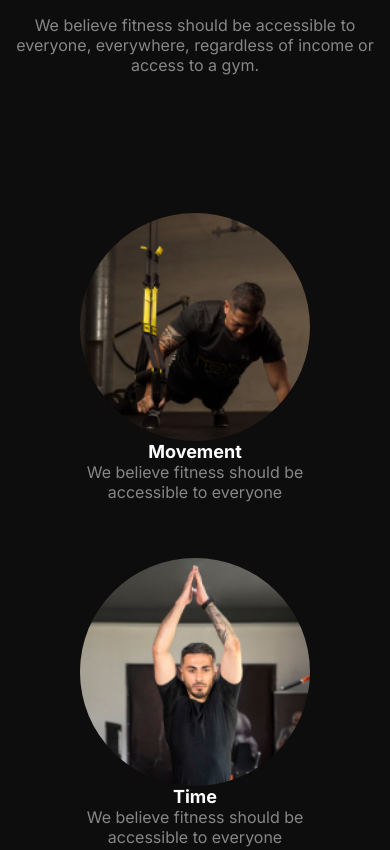
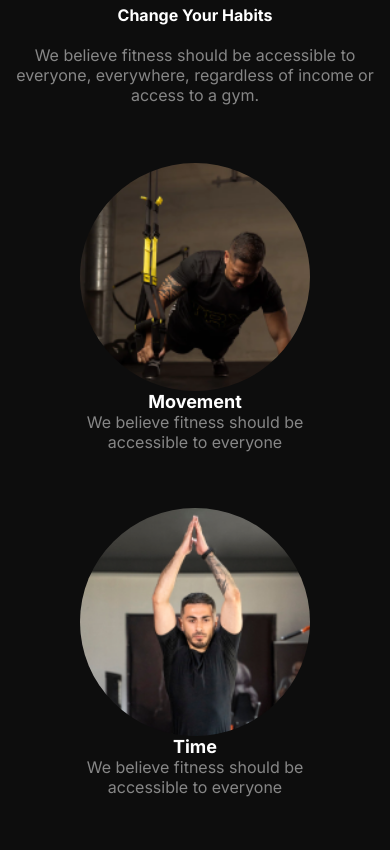
Before and after one commit to shourov630/ash-2, a plain HTML site: page index.html in a window 390 px wide. Shown: the part 1260-2110 px from the top of the page. Drawn offline with Linux system fonts and the light colour scheme.

Commit message:
responsive is ok

```diff
--- a/responsive.css
+++ b/responsive.css
@@ -49,10 +49,11 @@
     .habit-img{
         display: grid;
         grid-template-columns: repeat(1 1fr);
-        margin-top: 100px;
+        margin-top: 20px;
     }
     .habit-text{
         text-align: center;
+        margin-top: 30px;
     }
     .run{
         width: 80%;
```
